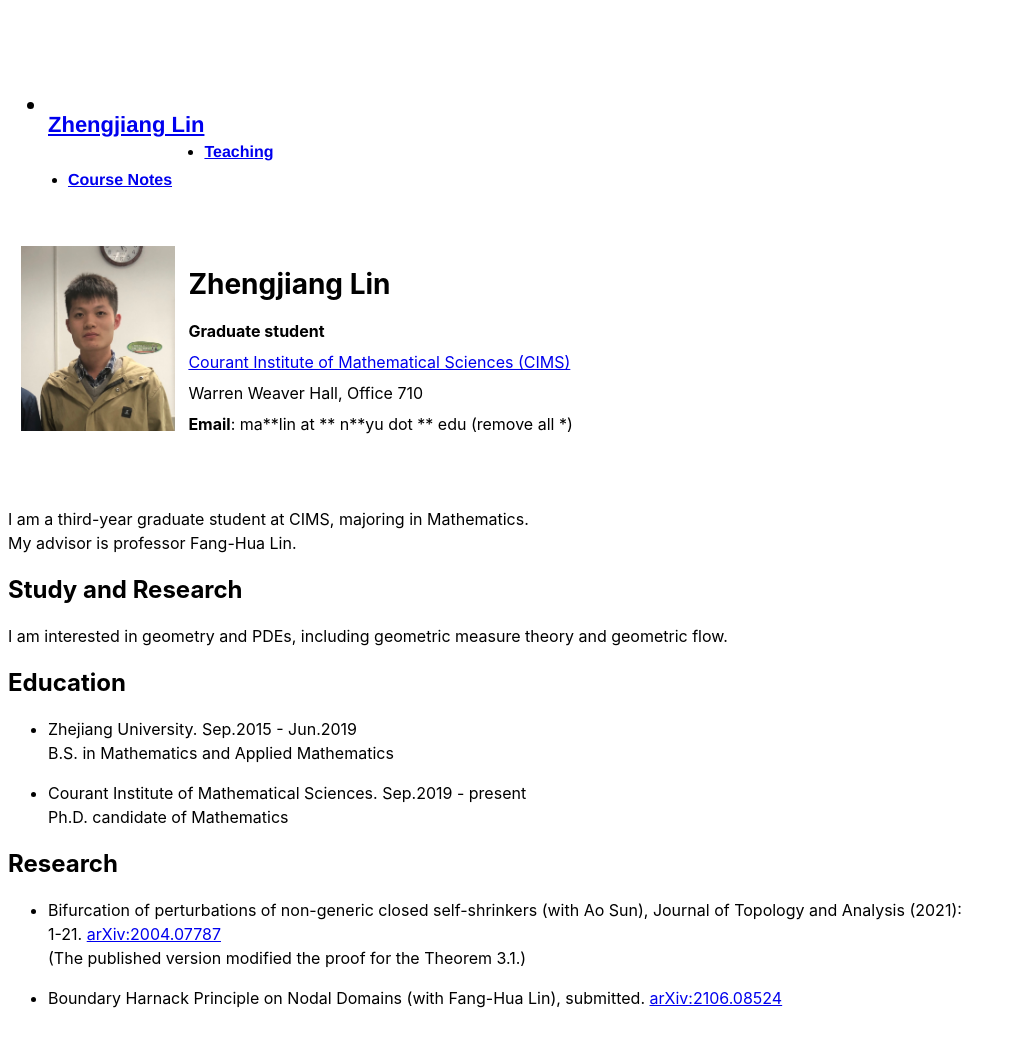
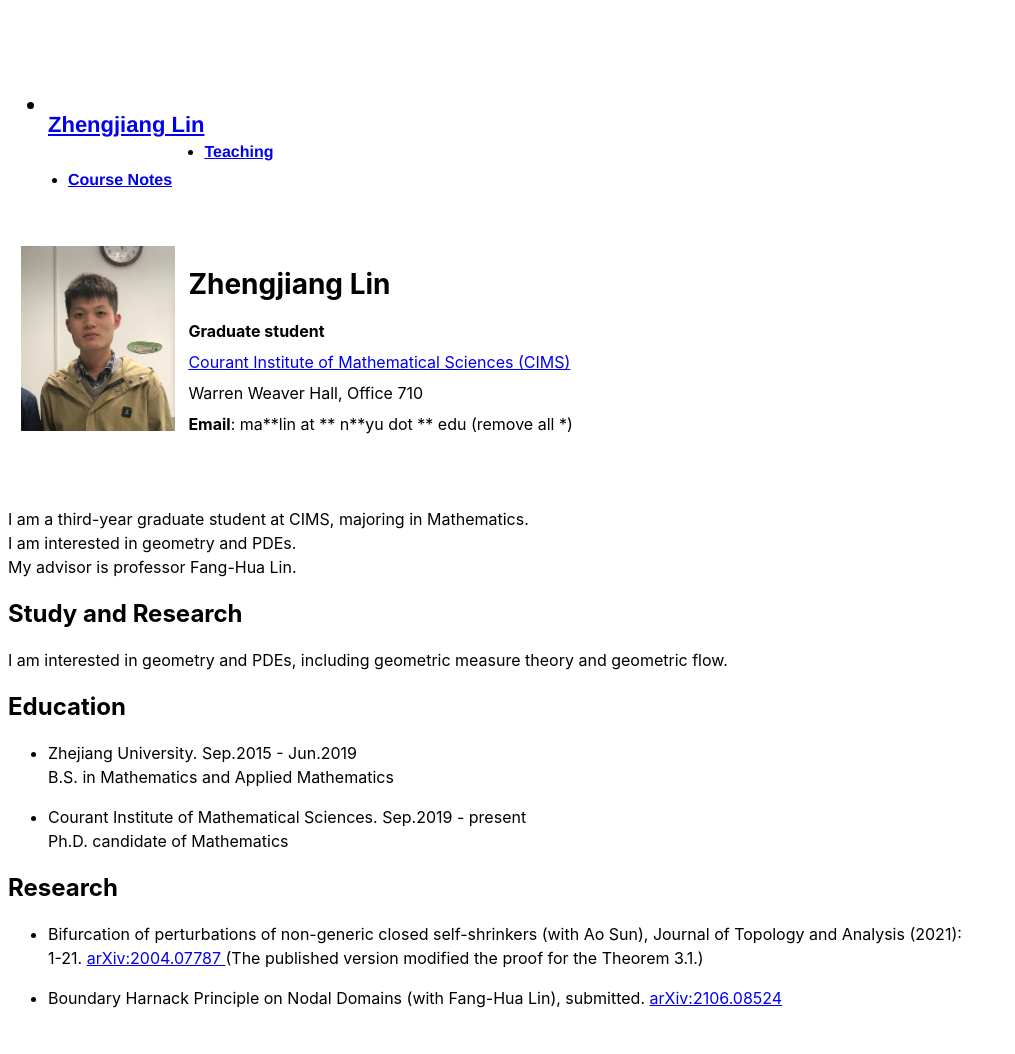
Before and after one commit to Acrescent/Acrescent.github.io, a Jekyll site: the page built from index.html, in a window 1280 px wide. Shown: the whole page, without its empty margins (0-1015 px from the left). Built offline with Jekyll 4.4.1, drawn with Linux system fonts in a browser that asks for light colours.

Commit message:
Update index.html

```diff
--- a/index.html
+++ b/index.html
@@ -25,6 +25,7 @@ title: Zhengjiang Lin
 <p>
   </br>
   I am a third-year graduate student at CIMS, majoring in Mathematics. </br>
+  I am interested in geometry and PDEs. </br>
   My advisor is professor Fang-Hua Lin.
 </p>
 
@@ -51,7 +52,7 @@ I am interested in geometry and PDEs, including geometric measure theory and geo
 <ul>
   <li>
     </p>
-       Bifurcation of perturbations of non-generic closed self-shrinkers (with Ao Sun), Journal of Topology and Analysis (2021): 1-21. <a href="https://arxiv.org/abs/2004.07787"> arXiv:2004.07787 </a> </br>
+       Bifurcation of perturbations of non-generic closed self-shrinkers (with Ao Sun), Journal of Topology and Analysis (2021): 1-21. <a href="https://arxiv.org/abs/2004.07787"> arXiv:2004.07787 </a>
        (The published version modified the proof for the Theorem 3.1.)
     </p>
   <li>
```
